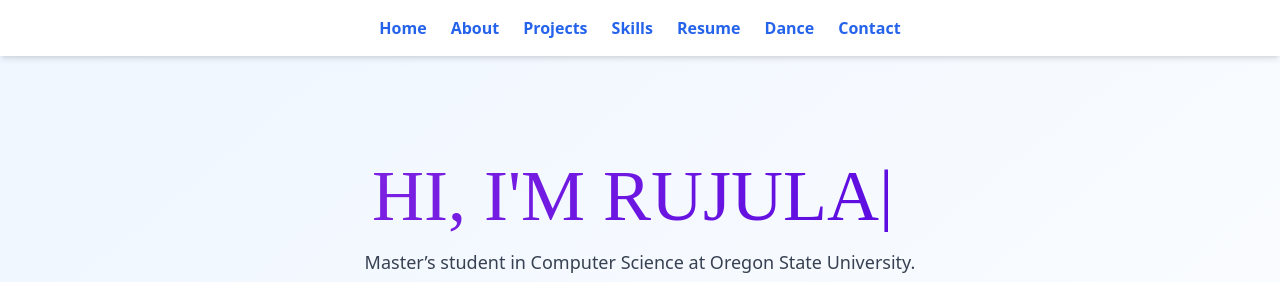
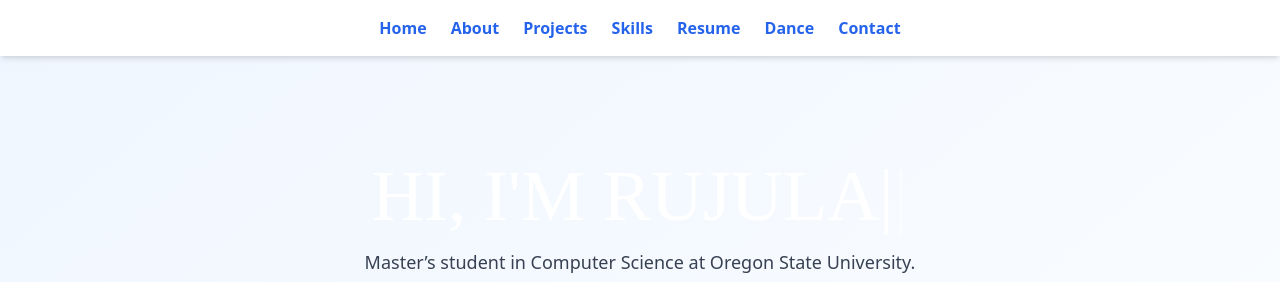
Before and after one commit to rujulamore/rujulamore.github.io, a React (Vite) app: page / in a window 1280 px wide. Shown: the top 282 px of the page. Built offline with nearby package versions, Linux system fonts and the light colour scheme; a web font is replaced by a local one.

Commit message:
Update index.css

```diff
--- a/src/index.css
+++ b/src/index.css
@@ -17,12 +17,14 @@ body {
   @layer utilities {
 
       .text-glossy-pink {
-      background: linear-gradient(135deg, #8e2de2, #4a00e0, #ff0080, #ff5f6d);
+       color: white;
+       font-weight: 800;
+      /*background: linear-gradient(135deg, #8e2de2, #4a00e0, #ff0080, #ff5f6d);
       -webkit-background-clip: text;
       -webkit-text-fill-color: transparent;
       background-size: 300% 300%;
       animation: shine 4s ease-in-out infinite;
-      font-weight: 800;
+      font-weight: 800;*/
     }
       .animate-fade-in {
         animation: fadeIn 1.2s ease-out forwards;
```
